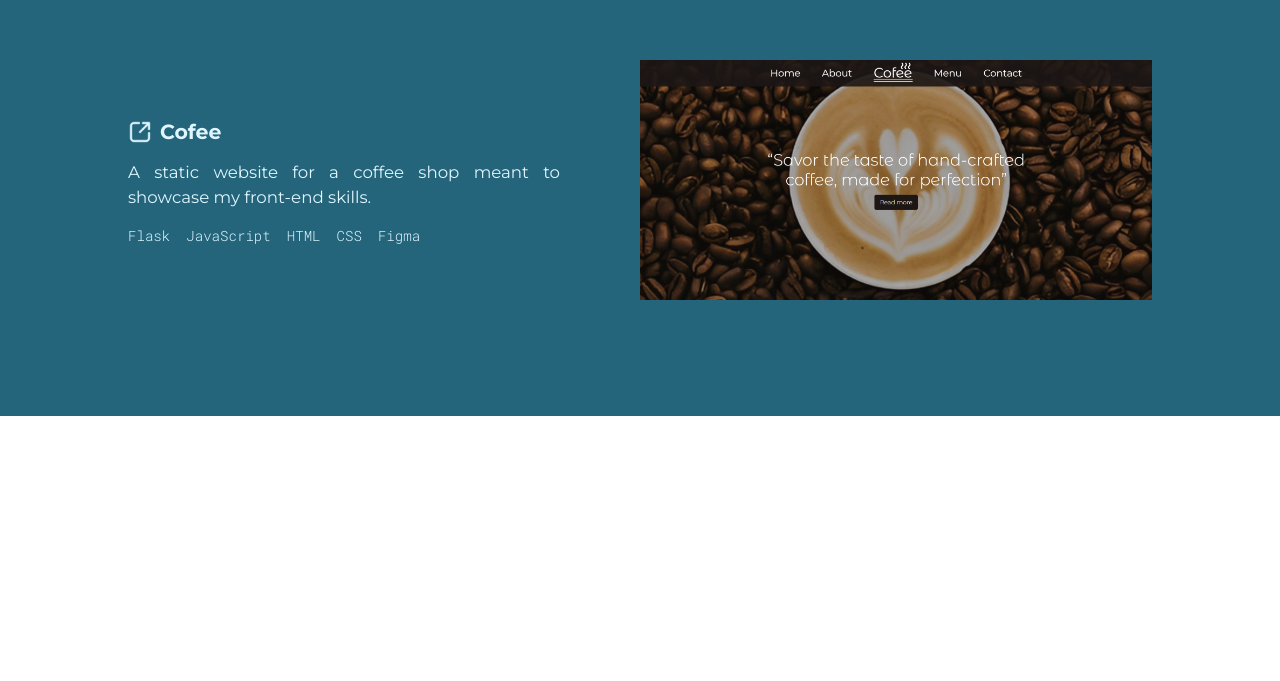
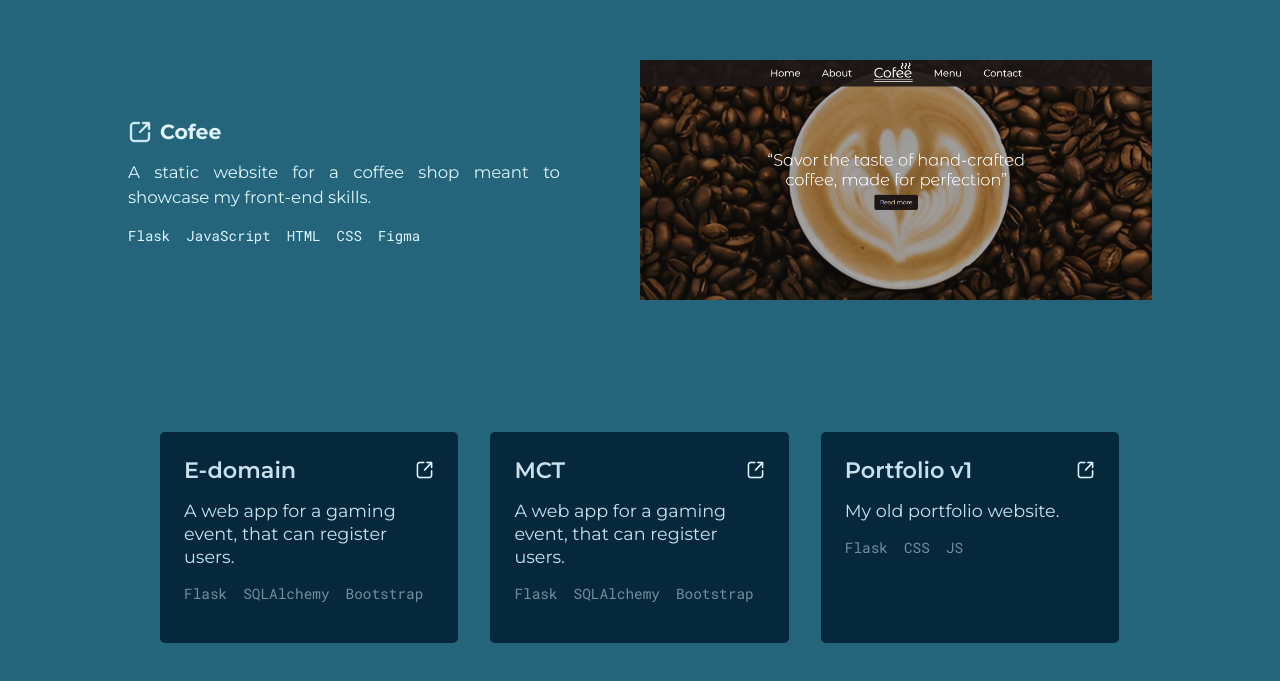
Before and after one commit to Tharushag/portfolio-3, a React (Create React App) app: page /work in a window 1280 px wide. Shown: the part 1207-1888 px from the top of the page. Before the commit the page ends 1623 px from the top, so only its background shows below. Built offline with nearby package versions, Linux system fonts and the light colour scheme.

Commit message:
complete work page

```diff
--- a/public/index.html
+++ b/public/index.html
@@ -10,7 +10,7 @@
     <link rel="shortcut icon" href="%PUBLIC_URL%/favicon.ico" type="image/x-icon">
 
     <!-- Google fonts -->
-    <link href="https://fonts.googleapis.com/css2?family=Montserrat:wght@100;200;300;400;600;700;800&family=Roboto+Mono:wght@300&display=swap" rel="stylesheet">
+    <link href="https://fonts.googleapis.com/css2?family=Montserrat:wght@100;200;300;400;600;700;800&family=Roboto+Mono:wght@300;400&display=swap" rel="stylesheet">
 
     <!-- Local CSS -->
     <link rel="stylesheet" href="style.css">
--- a/public/style.css
+++ b/public/style.css
@@ -389,6 +389,7 @@ nav li {
 #work {
   background-color: #24657b;
   color: #DFF6FF;
+  padding-bottom: 6rem;
 }
 
 .showcase {
@@ -405,7 +406,7 @@ nav li {
 }
 
 .showcase:nth-child(2) {
-  margin-bottom: 5rem;
+  margin-bottom: 8rem;
 }
 
 .showcase:first-child .showcase-description {
@@ -539,3 +540,80 @@ nav li {
     width: 100%;
   }
 }
+
+/* Projects */
+
+.project-box {
+  /* border: 1px solid yellow; */
+  display: flex;
+  justify-content: center;
+}
+
+.project-row {
+  display: flex;
+  flex-wrap: wrap;
+  gap: 2rem;
+  width: 60rem;
+}
+
+.project {
+  background-color: #06283D;
+  border-radius: 5px;
+  color: #C9E1EC;
+  display: block;
+  flex: 0 0 calc(33.333333% - 4.35rem);
+  padding: 1.5rem;
+}
+
+.project-title {
+  align-items: center;;
+  display: flex;
+  justify-content: space-between;
+}
+
+.project a {
+  color: #C9E1EC;
+}
+
+.project h1 {
+  font-size: 1.4rem;
+  font-weight: 600;
+}
+
+.project img {
+  height: 1.2rem;
+  width: 1.2rem;
+}
+
+.project p {
+  font-size: 1.1rem;
+  line-height: 130%;
+}
+
+.project-title, .project p {
+    margin-bottom: 1rem;
+}
+
+.project-tags {
+  display: flex;
+  gap: 1rem;
+}
+
+.project-tags p {
+  color: #728F9E;
+  font-family: "Roboto Mono", monospace;
+  font-size: .9rem;
+  font-weight: 400;
+}
+
+@media (max-width: 1140px) {
+  .project {
+    flex: 0 0 calc(50% - 4rem);
+  }
+}
+
+@media (max-width: 720px) {
+  .project {
+    flex: 100%;
+  }
+}
--- a/src/Data.js
+++ b/src/Data.js
@@ -1,3 +1,25 @@
 const jobs = ["front-end developer", "back-end developer", "Web designer", "Full-stack developer", "UX/UI Designer"];
 
+const projects = [
+  {
+    title: "E-domain",
+    description: "A web app for a gaming event, that can register users.",
+    link: "https://edomain.onrender.com",
+    tags: ["Flask", "SQLAlchemy", "Bootstrap"]
+  },
+  {
+    title: "MCT",
+    description: "A web app for a gaming event, that can register users.",
+    link: "https://minecrafttreasurehunt.onrender.com",
+    tags: ["Flask", "SQLAlchemy", "Bootstrap"]
+  },
+  {
+    title: "Portfolio v1",
+    description: "My old portfolio website.",
+    link: "https://tharushag-lkb1.onrender.com",
+    tags: ["Flask", "CSS", "JS"]
+  }
+];
+
 export default jobs;
+export {projects};
--- a/src/components/Projects.jsx
+++ b/src/components/Projects.jsx
@@ -1,8 +1,21 @@
-function Project() {
+import share from '../icons/share.png'
+
+function Project(props) {
+  function createPara(tag, index) {
+    return <p key={index}>{tag}</p>
+  }
+
   return (
-    <div className="project">
-
-    </div>
+    <a className="project" href={props.data.link} target="_blank" rel="noreferrer">
+        <div className="project-title">
+          <h1>{props.data.title}</h1>
+          <img className="non-draggable" src={share} alt="share icon" />
+        </div>
+        <p className="description">{props.data.description}</p>
+        <div className="project-tags">
+          {props.data.tags.map(createPara)}
+        </div>
+    </a>
   );
 }
 
--- a/src/components/Showcase.jsx
+++ b/src/components/Showcase.jsx
@@ -50,7 +50,7 @@ function Showcase() {
 
       <div className="showcase">
         <div className="showcase-description">
-          <a href="https://memento-hqc5.onrender.com" target="_blank" rel="noreferrer" className="title"><img src={share} className="non-draggable" alt="share-icon" />Cofee</a>
+          <a href="https://tharushag.github.io/Coffee-Shop/" target="_blank" rel="noreferrer" className="title"><img src={share} className="non-draggable" alt="share-icon" />Cofee</a>
           <p>A static website for a coffee shop meant to showcase my front-end skills.</p>
 
           <ul>
@@ -63,9 +63,9 @@ function Showcase() {
         </div>
 
         <div className={ condition2 ? "shadow showcase-view": "showcase-view" }>
-          <img className={ condition2 ? "img1": "" } src={ cofee1 } alt="project Memento" loading="lazy" />
-          <img src={ cofee2 } alt="project Memento" loading="lazy" />
-          <img className={ condition2 ? "img2" : "" } src={ cofee3 } alt="project Memento" loading="lazy" />
+          <img className={ condition2 ? "img1": "" } src={ cofee1 } alt="project Cofee" loading="lazy" />
+          <img src={ cofee2 } alt="project Cofee" loading="lazy" />
+          <img className={ condition2 ? "img2" : "" } src={ cofee3 } alt="project Cofee" loading="lazy" />
         </div>
       </div>
     </>
--- a/src/components/Work.jsx
+++ b/src/components/Work.jsx
@@ -2,7 +2,9 @@ import { useState, useEffect } from 'react';
 import Navbar from './Navbar';
 import Details from './Details';
 import Showcase from './Showcase';
+import Project from './Projects';
 import arrow from '../icons/right-arrow.png'
+import { projects } from '../Data';
 
 function Work() {
   const [scrollPosition, setScrollPosition] = useState(0);
@@ -18,6 +20,10 @@ function Work() {
           window.removeEventListener('scroll', handleScroll);
       };
   }, []);
+
+  function createProject(item, index) {
+    return <Project key={index} data={item} />;
+  }
 
   return (
     <>
@@ -37,7 +43,11 @@ function Work() {
     <section id="work">
       <Showcase />
 
-      <div></div>
+      <div className="project-box">
+        <div className="project-row">
+          {projects.map(createProject)}
+        </div>
+      </div>
     </section>
     </>
   );
```
